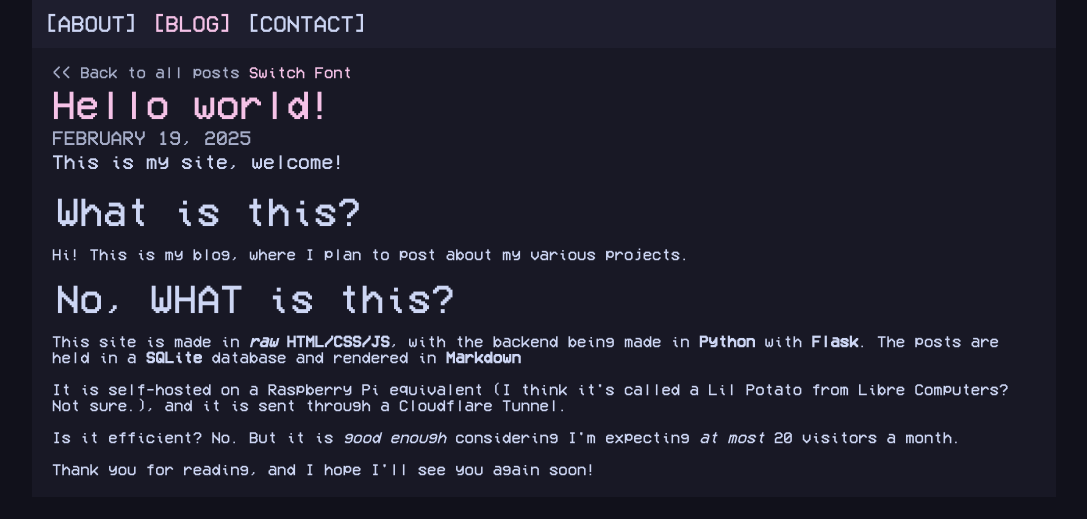
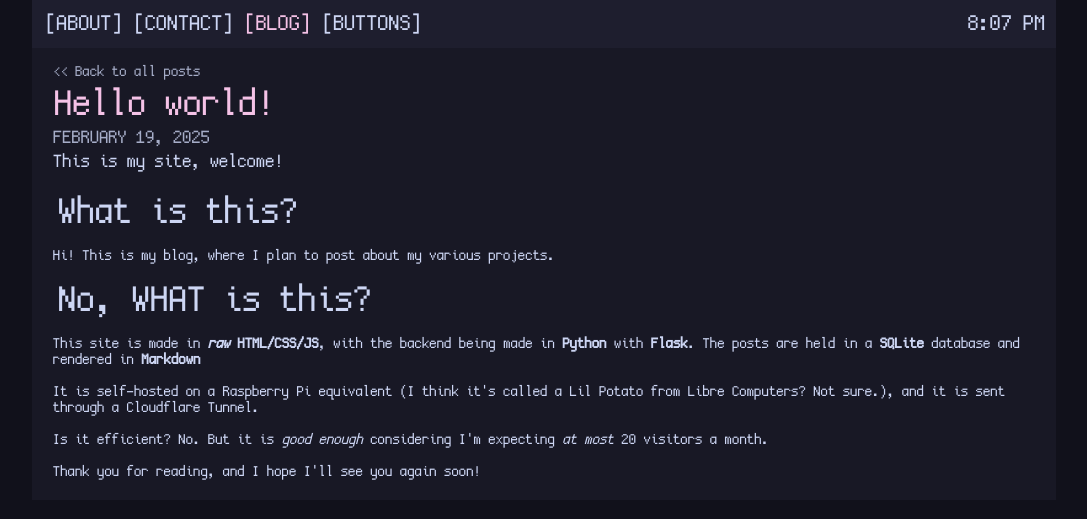
Before and after one commit to sylvxa/sylvie.lol, a Flask app: page /blog/1739930833 in a window 1280 px wide. Shown: the top 519 px of the page, without its empty margins (96-1183 px from the left). Run offline with Flask 3, Linux system fonts and the light colour scheme; data comes from the database, SQL or seed files in the repository.

Commit message:
font change; buttons page; etc.

```diff
--- a/server.py
+++ b/server.py
@@ -134,12 +134,23 @@ def home():
     discord_name = get_discord_profile()
 
     # Get timezone info for people who don't use JavaScript
-    utc_now = datetime.datetime.now(datetime.timezone.utc)
-    timezone = datetime.timezone(datetime.timedelta(hours=UTC_OFFSET))
+    #utc_now = datetime.datetime.now(datetime.timezone.utc)
+    #timezone = datetime.timezone(datetime.timedelta(hours=UTC_OFFSET))
 
-    offset_now = utc_now.astimezone(timezone)
-    formatted_now = offset_now.strftime("%I:%M %p")
+    #offset_now = utc_now.astimezone(timezone)
+    #formatted_now = offset_now.strftime("%I:%M %p")
 
+    return render_template("home.html",
+                           home_text=HOME_TEXT,  # Markdown formatted home text
+                           discord_name=discord_name)  # Time formatted
+
+
+@app.route('/contact')
+def contact():
+    return render_template("contact.html")
+
+@app.route('/buttons')
+def buttons():
     # Append 88x31s
     eetos = []  # (E)ight(E)ight(T)hree(O)nes
     directory = "assets/eighteightthreeone"
@@ -160,17 +171,7 @@ def home():
             "link": link
         })
 
-    return render_template("home.html",
-                           eeto=eetos,  # 88x31s
-                           home_text=HOME_TEXT,  # Markdown formatted home text
-                           discord_name=discord_name,  # Discord username
-                           current_time=formatted_now)  # Time formatted
-
-
-@app.route('/contact')
-def contact():
-    return render_template("contact.html")
-
+    return render_template("buttons.html", eeto=eetos)
 
 class Post:
     def __init__(self, post_id: int, title: str, description: str, content: str, posted: datetime.datetime) -> None:
@@ -217,15 +218,8 @@ def delete_post(db, post_id: str):
 
 
 @app.route('/blog')
-def blog_explore():
+def blog():
     return render_template("blog/explore.html", posts=fetch_all_posts())
-
-@app.route('/blog/switchfont')
-def blog_switchfont():
-    response = redirect(request.referrer)
-    font = request.cookies.get('alternative_font', "false") == "true"
-    response.set_cookie('alternative_font', value="true" if not font else "false")
-    return response
 
 
 @app.route('/blog/<int:post_id>')
--- a/static/base.css
+++ b/static/base.css
@@ -25,7 +25,6 @@
     --color-base: #1e1e2e;
     --color-mantle: #181825;
     --color-crust: #11111b;
-    --font-family: 'VCR OSD Mono', system-ui, -apple-system, BlinkMacSystemFont, 'Segoe UI', Roboto, Oxygen, Ubuntu, Cantarell, 'Open Sans', 'Helvetica Neue', sans-serif;
 }
 
 html, body {
@@ -74,7 +73,7 @@ html, body {
 .navbar {
     background-color: var(--color-base);
     height: 48px;
-    font-size: 23px;
+    font-size: 24px;
     box-sizing: border-box;
     padding: 12px;
 }
@@ -97,7 +96,7 @@ a.we-are-here {
     color: var(--color-pink);
 }
 
-@media screen and (max-width: 680px) { /* We are probably on mobile */
+@media screen and (max-width: 724px) { /* We are probably on mobile */
     .time {
         display: none;
     }
@@ -122,3 +121,7 @@ button {
     border: none;
     font-size: 16px;
 }
+
+p {
+    font-size: 16px;
+}
--- a/static/blog-base.css
+++ b/static/blog-base.css
@@ -4,29 +4,6 @@
 
 .container {
     height: auto;
-}
-
-/* Navbar */
-.navbar {
-    background-color: var(--color-base);
-    height: 48px;
-    font-size: 23px;
-    box-sizing: border-box;
-    padding: 12px;
-}
-
-a {
-    text-decoration: none;
-    color: var(--color-pink);
-}
-
-
-.navbar a {
-    color: var(--color-text);
-}
-
-a.we-are-here {
-    color: var(--color-pink);
 }
 
 /* Base styles */
--- a/templates/base.html
+++ b/templates/base.html
@@ -33,18 +33,8 @@
     {% block header %}{% endblock %}
 
     <script src="{{ url_for('static', filename='time.js') }}" defer></script>
+
     <style>
-        @font-face {
-            font-family: "VCR OSD Mono";
-            src: url("{{ url_for('static', filename='assets/fonts/VCR-OSD-Mono.woff2') }}") format("woff2"),
-                url("{{ url_for('static', filename='assets/fonts/VCR-OSD-Mono.woff') }}") format("woff"),
-                url("{{ url_for('static', filename='assets/fonts/VCR-OSD-Mono.eot') }}") format("embedded-opentype"),
-                url("{{ url_for('static', filename='assets/fonts/VCR-OSD-Mono.ttf') }}") format("truetype");
-            font-weight: normal;
-            font-style: normal;
-            font-display: swap;
-        }
-
         @font-face {
             font-family: "CozetteVector";
             src: url("{{ url_for('static', filename='assets/fonts/CozetteVector.woff2') }}") format("woff2"),
@@ -55,20 +45,24 @@
             font-style: normal;
             font-display: swap;
         }
+
+        :root {
+            --font-family: "CozetteVector", system-ui, -apple-system, BlinkMacSystemFont, 'Segoe UI', Roboto, Oxygen, Ubuntu, Cantarell, 'Open Sans', 'Helvetica Neue', sans-serif;
+        }
     </style>
 
-    {% if request.cookies.get('alternative_font') == "true" %}
-    <style>
-        :root {
-            --font-family: "CozetteVector", monospace;
-        }
-    </style>
-    {% endif %}
     <title>{{ page_title }} - sylvie.lol</title>
 </head>
 <body>
     <div class="flex">
         <div class="container">
+            <div class="navbar">
+                {% for link in [('home', '[ABOUT]'), ('contact', '[CONTACT]'), ('blog', '[BLOG]'), ('buttons', '[BUTTONS]')] %}
+                    <a href="{{ url_for(link[0]) }}" {% if link[0] in request.endpoint %} class="we-are-here" {% endif %}>{{ link[1] }}</a>
+                {% endfor %}
+                <span class="time" title="Time in my timezone">12:00</span>
+            </div>
+
             {% block content %}{% endblock %}
         </div>
     </div>
--- a/templates/blog/explore.html
+++ b/templates/blog/explore.html
@@ -8,11 +8,6 @@
 {% endblock %}
 
 {% block content %}
-<div class="navbar">
-    <a href="/">[ABOUT]</a>
-    <a href="/blog" class="we-are-here">[BLOG]</a>
-    <a href="/contact">[CONTACT]</a>
-</div>
 <div class="title">
     <h1>Sylvie's Blog</h1>
     <h3>Some writeups on what I've been working on.</h3>
--- a/templates/blog/post.html
+++ b/templates/blog/post.html
@@ -30,13 +30,8 @@
 {% endblock %}
 
 {% block content %}
-<div class="navbar">
-    <a href="/">[ABOUT]</a>
-    <a href="/blog" class="we-are-here">[BLOG]</a>
-    <a href="/contact">[CONTACT]</a>
-</div>
 <div class="title">
-    <a href="{{ url_for('blog_explore') }}" class="back">&lt;&lt; Back to all posts</a> <a href="{{ url_for('blog_switchfont') }}">Switch Font</a>
+    <a href="{{ url_for('blog') }}" class="back">&lt;&lt; Back to all posts</a>
     <h1>{{ post.title }}</h1>
     <h3>{{ post.format_timestamp() }}</h3>
     <h3>{{ post.description }}</h3>
--- a/templates/blog/upload.html
+++ b/templates/blog/upload.html
@@ -18,12 +18,6 @@
 
 
 {% block content %}
-<div class="navbar">
-    <a href="/">[HOME]</a>
-    <a href="/blog" class="we-are-here">[BLOG]</a>
-    <a href="/contact">[CONTACT]</a>
-</div>
-
 <div class="content">
     <h1>SUPER SECRET MEGA POST UPLOADER!</h1>
     <h3>If you are seeing this, no you aren't.</h3>
```
Also changed, not shown: static/buttons.css (added, +32 -0 lines), static/contact.css (+0 -10 lines), static/home.css (+2 -26 lines), templates/borked.html (+0 -7 lines), templates/buttons.html (added, +28 -0 lines), templates/contact.html (+2 -9 lines), templates/home.html (+1 -23 lines), templates/not_found.html (+0 -9 lines), static/assets/fonts/VCR-OSD-Mono.woff2.
